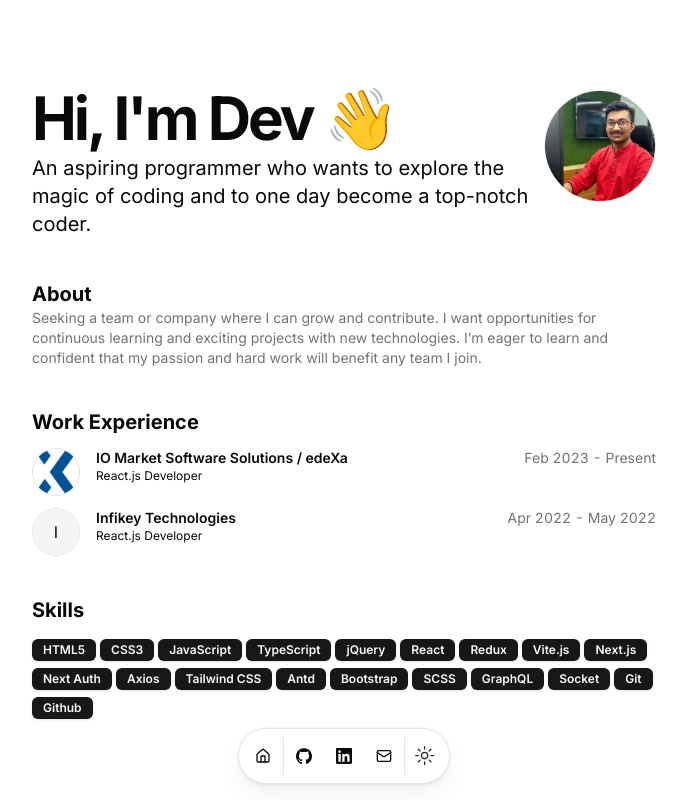
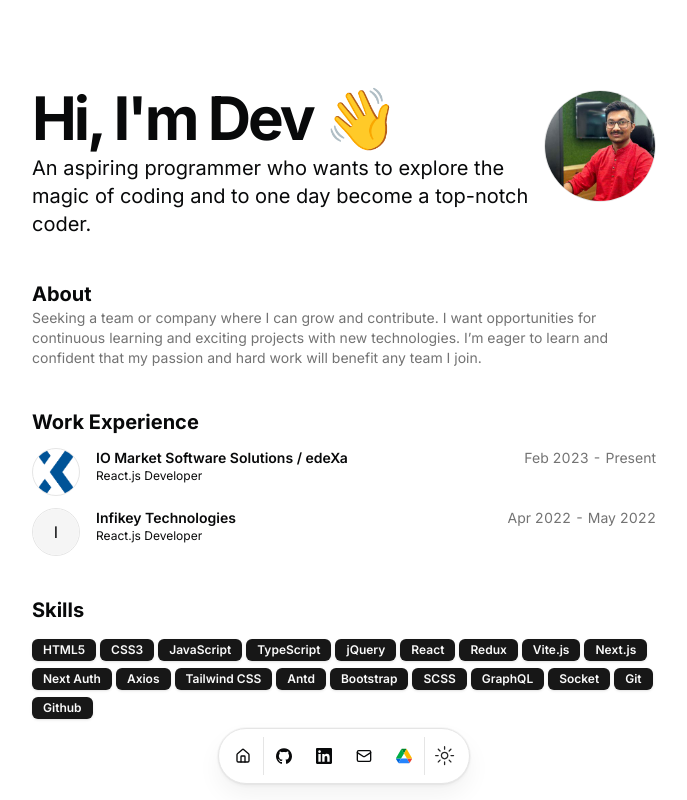
Before and after one commit to DevBhuptani/portfolio, a Next.js app: page / in a window 1280 px wide. Shown: the top 800 px of the page, without its empty margins (296-983 px from the left). Built offline with nearby package versions, Linux system fonts and the light colour scheme.

Commit message:
feat: added resume link

```diff
--- a/src/data/resume.tsx
+++ b/src/data/resume.tsx
@@ -53,10 +53,16 @@ export const DATA = {
         icon: Icons.linkedin,
         navbar: true,
       },
-      email: {
+      Email: {
         name: 'Send Email',
         url: 'mailto:devbhuptani20@gmail.com',
         icon: Icons.email,
+        navbar: true,
+      },
+      Resume: {
+        name: 'Resume',
+        url: 'https://drive.google.com/file/d/16azex0g5BvStXEiW7wjXoog-qu-t7kCi/view?usp=sharing',
+        icon: Icons.googleDrive,
         navbar: true,
       },
     },
```
